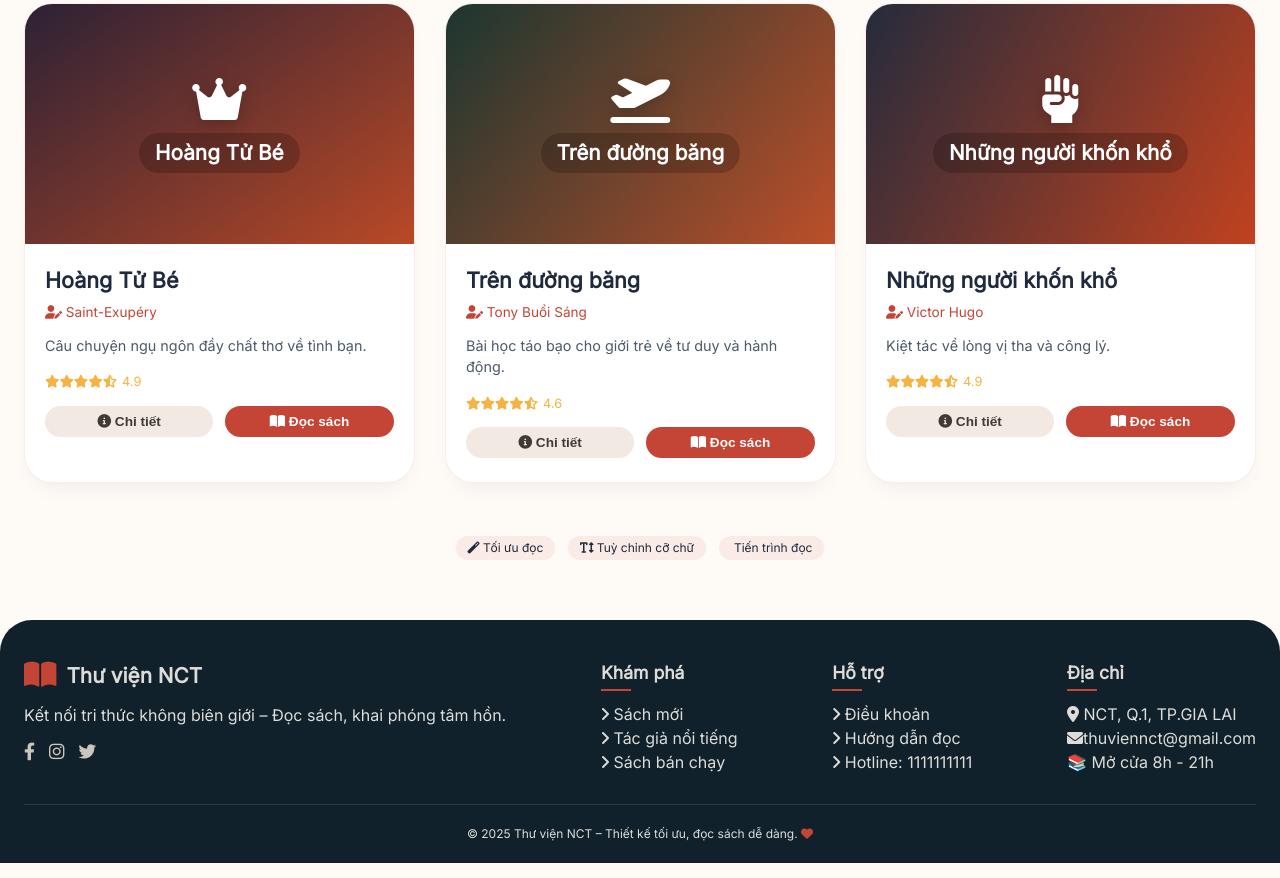
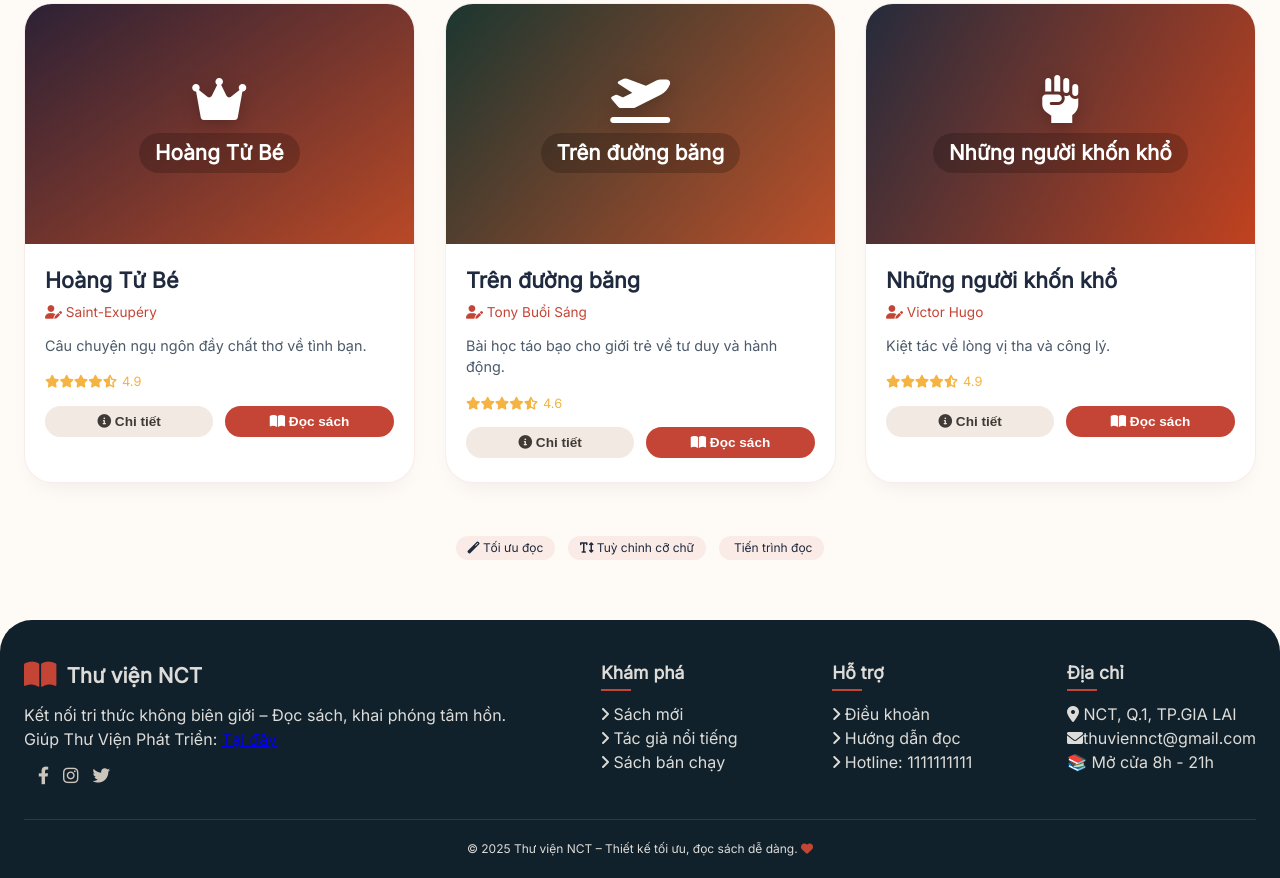
Before and after one commit to khuongduyayun-creator/12A01-06-NguyenPhamKhuongDuy, a plain HTML site: page index.html in a window 1280 px wide. Shown: the part 1002-1880 px from the top of the page. Drawn offline with Linux system fonts and the light colour scheme.

Commit message:
Update index.html

```diff
--- a/index.html
+++ b/index.html
@@ -352,6 +352,7 @@
                     <span style="font-weight:700; font-size:1.3rem;">Thư viện NCT</span>
                 </div>
                 <p>Kết nối tri thức không biên giới – Đọc sách, khai phóng tâm hồn.</p>
+                <p>Giúp Thư Viện Phát Triển: <a href="https://forms.gle/LmdAB2GENsGBd8kz9">Tại đây</p>
                 <div class="social-links">
                     <a href="#" aria-label="Facebook"><i class="fab fa-facebook-f"></i></a>
                     <a href="#" aria-label="Instagram"><i class="fab fa-instagram"></i></a>
```
